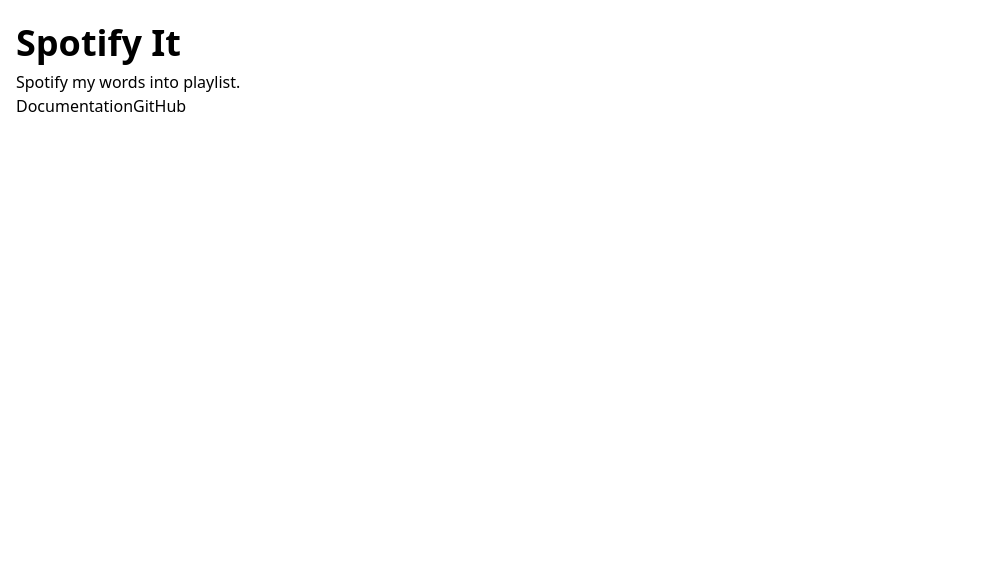
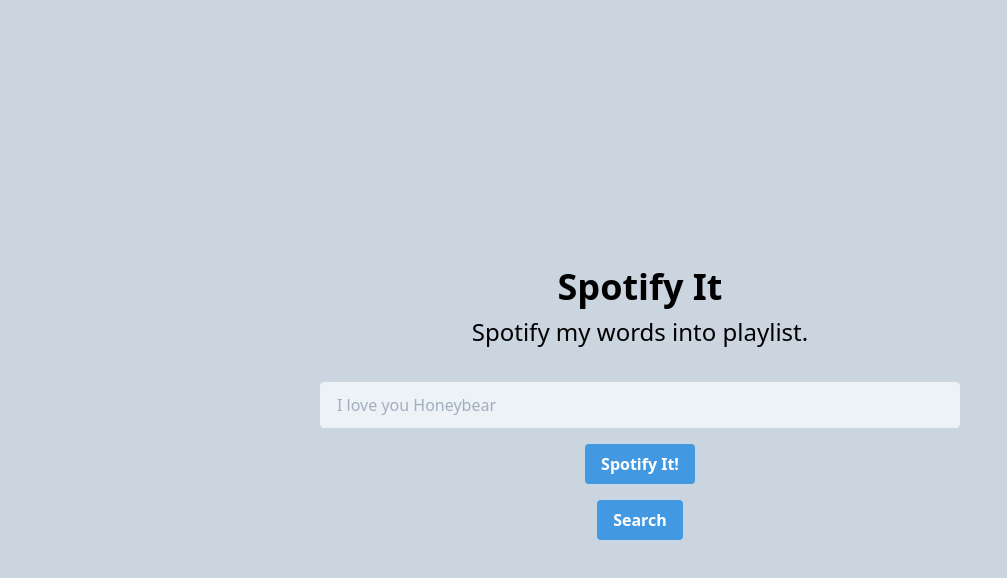
Before and after one commit to lukasjuhas/spotifyit, a Nuxt app: page / in a window 1280 px wide. Shown: the top 578 px of the page, without its empty margins (0-1007 px from the left). Built offline with nearby package versions, Linux system fonts and the light colour scheme.

Commit message:
wip, default layout, callback, index page and spotify api stuff

```diff
--- a/layouts/default.vue
+++ b/layouts/default.vue
@@ -1,11 +1,11 @@
 <template>
-  <div class="min-w-full layout">
+  <div class="min-w-full layout flex items-center text-center bg-gray-400">
     <nuxt />
   </div>
 </template>
 
 <style lang="scss" scoped>
 .layout {
-  min-width: 100vh;
+  min-height: 100vh;
 }
 </style>
--- a/nuxt.config.js
+++ b/nuxt.config.js
@@ -1,5 +1,10 @@
 export default {
   mode: 'universal',
+
+  env: {
+    SPOTIFY_CLIENT_ID: process.env.SPOTIFY_CLIENT_ID,
+  },
+
   /*
    ** Headers of the page
    */
@@ -34,11 +39,12 @@
    ** Nuxt.js modules
    */
   modules: [
-    // Doc: https://axios.nuxtjs.org/usage
+    '@nuxtjs/dotenv',
     '@nuxtjs/axios',
     '@nuxtjs/pwa',
     '@nuxtjs/eslint-module',
   ],
+
   /*
    ** Axios module configuration
    ** See https://axios.nuxtjs.org/options
--- a/package.json
+++ b/package.json
@@ -15,6 +15,7 @@
   },
   "dependencies": {
     "@nuxtjs/axios": "^5.3.6",
+    "@nuxtjs/dotenv": "^1.3.0",
     "@nuxtjs/pwa": "^2.6.0",
     "node-sass": "^4.12.0",
     "nuxt": "^2.0.0",
--- /dev/null
+++ b/pages/callback.vue
@@ -0,0 +1,25 @@
+<template>
+  <div class="flex flex-col content-center min-w-full">
+    <div class="container mx-auto p-4">
+      Loading...
+    </div>
+  </div>
+</template>
+
+<script>
+export default {
+  async mounted() {
+    const hashes = this.$route.hash.replace('#', '').slice(this.$route.hash.indexOf('?') + 1).split('&');
+    const params = {};
+    hashes.map((hash) => {
+      const [key, val] = hash.split('=');
+      params[key] = decodeURIComponent(val);
+
+      return params;
+    });
+
+    await this.$store.commit('code', params.access_token);
+    await this.$router.push('/');
+  },
+};
+</script>
--- a/pages/index.vue
+++ b/pages/index.vue
@@ -4,24 +4,68 @@
       <h1 class="text-4xl font-bold">
         Spotify It
       </h1>
-      <h2 class="subtitle">
+      <h2 class="text-2xl">
         Spotify my words into playlist.
       </h2>
-      <div class="links">
-        <a href="https://nuxtjs.org/" target="_blank" class="button--green"
-          >Documentation</a
-        >
-        <a
-          href="https://github.com/nuxt/nuxt.js"
-          target="_blank"
-          class="button--grey"
-          >GitHub</a
-        >
-      </div>
+    </div>
+    <div class="container mx-auto p-4 max-w-2xl">
+      <form
+        method="post"
+        @submit.prevent="submit"
+      >
+        <div class="mb-4">
+          <input
+            v-model="text"
+            class="appearance-none block w-full bg-gray-200 text-gray-700 border
+              border-gray-200 rounded py-3 px-4 leading-tight focus:outline-none
+              focus:bg-white focus:border-gray-500"
+            type="text"
+            placeholder="I love you Honeybear"
+          >
+        </div>
+
+        <div class="mb-4">
+          <button
+            type="submit"
+            class="bg-blue-500 hover:bg-blue-700 text-white font-bold py-2 px-4 rounded"
+          >
+            Spotify It!
+          </button>
+        </div>
+      </form>
+
+      <button
+        type="button"
+        class="bg-blue-500 hover:bg-blue-700 text-white font-bold py-2 px-4 rounded"
+        @click="search"
+      >
+        Search
+      </button>
     </div>
   </div>
 </template>
 
 <script>
-export default {};
+export default {
+  data() {
+    return {
+      text: null,
+    };
+  },
+
+  mounted() {
+    console.log(this.$store.state);
+  },
+
+  methods: {
+    submit() {
+      this.$store.dispatch('auth');
+      // this.$store.dispatch('search', this.text);
+    },
+
+    search() {
+      this.$store.dispatch('search', this.text);
+    },
+  },
+};
 </script>
--- /dev/null
+++ b/store/index.js
@@ -0,0 +1,48 @@
+export const state = () => ({
+  result: {},
+  code: null,
+});
+
+export const mutations = {
+  code(localState, code) {
+    localState.code = code;
+  },
+};
+
+export const actions = {
+  async auth() {
+    const params = {
+      response_type: 'token',
+      client_id: process.env.SPOTIFY_CLIENT_ID,
+      scope: 'playlist-modify-private playlist-modify-public',
+      redirect_uri: 'http://localhost:3000/callback/',
+    };
+
+    const urlParams = Object.entries(params).map(([key, val]) => `${key}=${val}`).join('&');
+
+    window.location = `https://accounts.spotify.com/authorize?${urlParams}`;
+  },
+
+  async search(ctx, query) {
+    try {
+      const response = await this.$axios.$get(
+        'https://api.spotify.com/v1/search',
+        {
+          params: {
+            q: query,
+            type: 'track',
+          },
+          headers: { Authorization: `Bearer ${ctx.state.code}` },
+        },
+      );
+
+      console.log(response);
+      // commit('operator', response);
+
+      return response;
+    } catch (err) {
+      console.log(err);
+      return err;
+    }
+  },
+};
```
Also changed, not shown: 1 other file (tests, documents, lock files or other folders).
